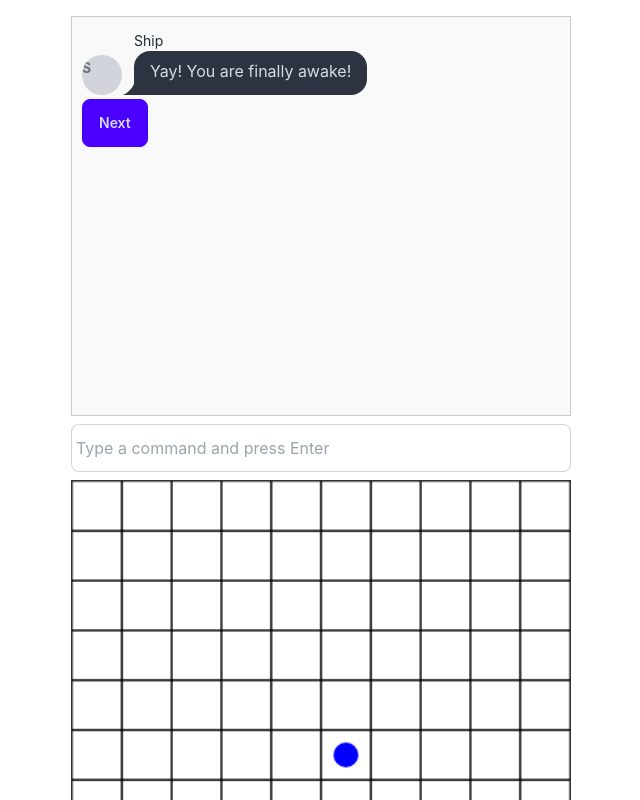
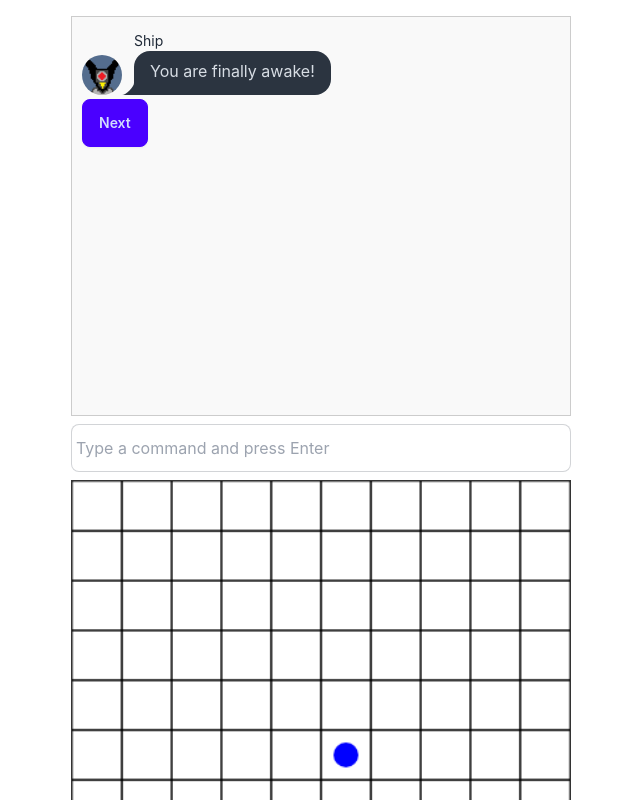
Before and after one commit to briandobbs/starbot_star_journey, a React (Create React App) app: page / in a window 1280 px wide. Shown: the top 800 px of the page, without its empty margins (319-959 px from the left). Built offline with nearby package versions, Linux system fonts and the light colour scheme.

Commit message:
Add portrait images for ship and starbot and additional dialog work

```diff
--- a/src/components/DialogPanel.tsx
+++ b/src/components/DialogPanel.tsx
@@ -1,5 +1,8 @@
 import React, { useState, useEffect } from "react";
 import { dialogMessages, DialogMessage } from "../data/dialogData";
+import { SHIP, PLAYER } from "../types/speaker";
+import ShipImage from "../assets/ship_portrait_32x32.png";
+import StarbotImage from "../assets/starbot_portrait_32x32.png";
 
 const DialogPanel: React.FC = () => {
   const [currentDialogIndex, setCurrentDialogIndex] = useState(0);
@@ -27,19 +30,19 @@ const DialogPanel: React.FC = () => {
         <div
           key={index}
           className={`tw-chat ${
-            msg.speaker === "AI" ? "tw-chat-start" : "tw-chat-end"
+            msg.speaker === SHIP ? "tw-chat-start" : "tw-chat-end"
           }`}
         >
           <div className="tw-chat-image tw-avatar">
-            <div className="tw-w-10 tw-rounded-full tw-bg-gray-300">
-              {/* Placeholder for image */}
-              <span className="tw-text-sm tw-font-bold tw-text-gray-500">
-                {msg.speaker === "AI" ? "S" : "P"}
-              </span>
+            <div className="tw-w-10 tw-rounded-full">
+              <img
+                src={msg.speaker === SHIP ? ShipImage : StarbotImage}
+                alt={msg.speaker === SHIP ? "Ship" : "Starbot"}
+              />
             </div>
           </div>
           <div className="tw-chat-header">
-            {msg.speaker === "AI" ? "Ship" : "Starbot"}
+            {msg.speaker === SHIP ? "Ship" : "Starbot"}
           </div>
           <div className="tw-chat-bubble">{msg.text}</div>
         </div>
--- a/src/data/dialogData.ts
+++ b/src/data/dialogData.ts
@@ -1,16 +1,25 @@
+import { Speaker, SHIP, PLAYER } from "../types/speaker";
+
 export interface DialogMessage {
   text: string;
-  speaker: "AI" | "Player";
+  speaker: Speaker;
   condition?: () => boolean; // Optional function to control display
 }
 
 // Sample dialog messages with conditions
 export const dialogMessages: DialogMessage[] = [
-  { text: "Yay! You are finally awake!", speaker: "AI" },
-  { text: "Where am I?", speaker: "Player" },
+  { text: "You are finally awake!", speaker: SHIP },
+  { text: "Where am I?", speaker: PLAYER },
   {
     text: "You're in a safe place. Try moving around to explore.",
-    speaker: "AI",
-    condition: () => true,
+    speaker: SHIP,
+  },
+  {
+    text: "How do I move around?",
+    speaker: PLAYER,
+  },
+  {
+    text: "Try typing 'move' into the command box and then hit 'Enter'",
+    speaker: SHIP,
   },
 ];
--- /dev/null
+++ b/src/types/speaker.ts
@@ -0,0 +1,4 @@
+export const SHIP = "SHIP";
+export const PLAYER = "PLAYER";
+
+export type Speaker = typeof SHIP | typeof PLAYER;
```
Also changed, not shown: src/assets/ship_portrait_32x32.png (added), src/assets/starbot_portrait_32x32.png (added).
